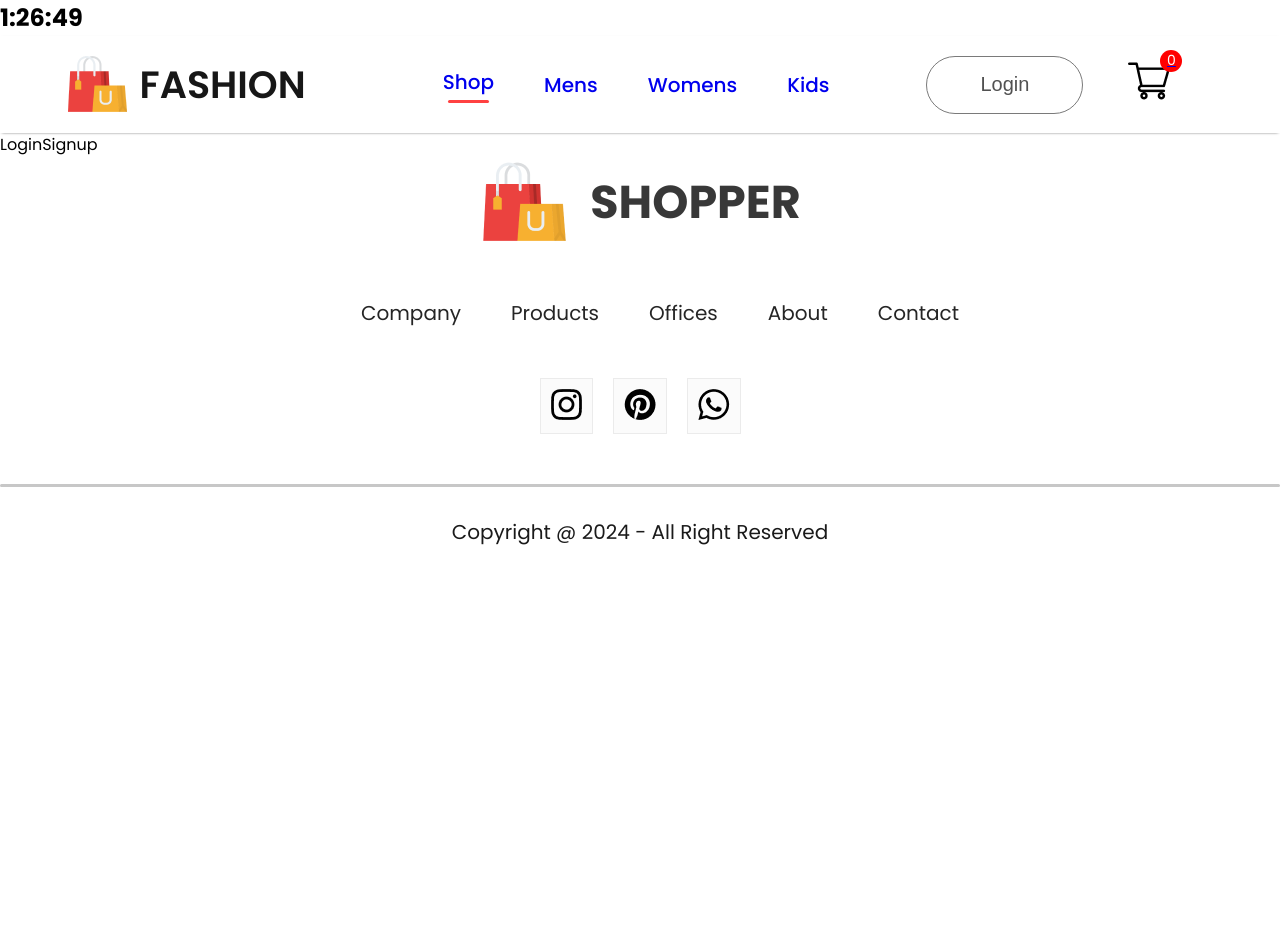
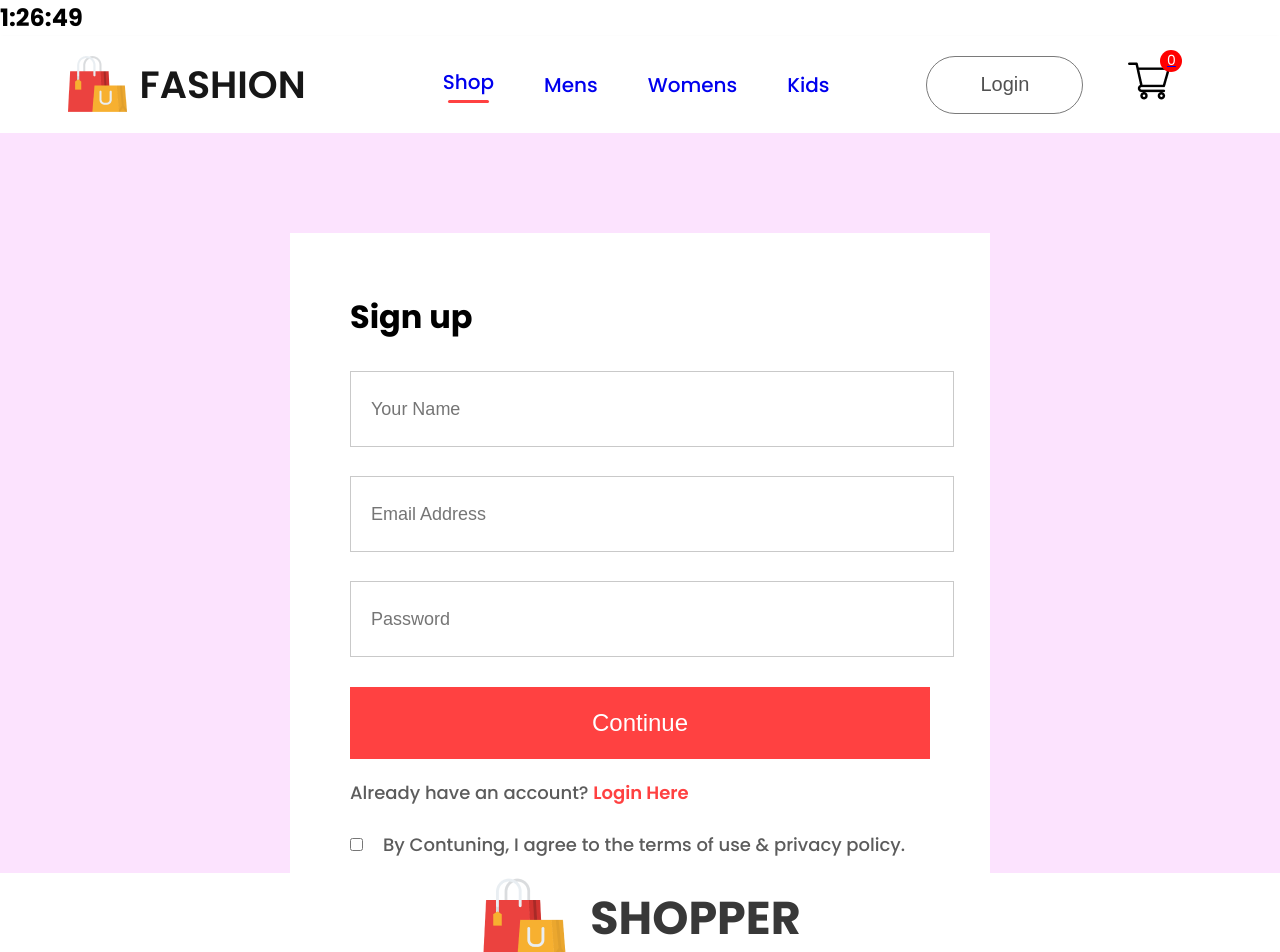
Before and after one commit to NA-Asraful-Khan/Fashion_Ecom, a React (Vite) app: page /login in a window 1280 px wide. Shown: the top 952 px of the page. Before the commit the page ends 800 px from the top, so only its background shows below. Built offline with nearby package versions, Linux system fonts and the light colour scheme.

Commit message:
SignUp done

```diff
--- /dev/null
+++ b/src/Pages/CSS/LoginSignup.css
@@ -0,0 +1,70 @@
+.loginSignup{
+    width: 100%;
+    height: 80vh;
+    background: #fce3fe;
+    padding-top: 100px;
+}
+
+.loginSignup-container{
+    width: 580px;
+    height: 600px;
+    background: white;
+    margin: auto;
+    padding: 40px 60px;
+}
+
+.loginSignup-container h1{
+    margin: 20px 0px;
+}
+
+.loginSignup-fields{
+    display: flex;
+    flex-direction: column;
+    gap: 29px;
+    margin-top: 30px;
+}
+
+.loginSignup-fields input{
+    height: 72px;
+    width: 100%;
+    padding-left: 20px;
+    border: 1px solid #c9c9c9;
+    outline: none;
+    color:#5c5c5c;
+    font-size: 18px;
+}
+
+.loginSignup-container button{
+    width: 580px;
+    height: 72px;
+    color: white;
+    background: #ff4141;
+    margin-top: 30px;
+    border: none;
+    font-size: 24px;
+    font-weight: 500;
+    cursor: pointer;
+}
+
+.loginsignup-login{
+    margin-top: 20px;
+    color:#5c5c5c;
+    font-size: 18px;
+    font-weight: 500;
+}
+
+.loginsignup-login span{
+    color: #ff4141;
+    font-weight: 600;
+    cursor: pointer;
+}
+
+.loginSignup-agree{
+    display: flex;
+    align-items: center;
+    margin-top: 25px;
+    gap: 20px;
+    color: #5c5c5c;
+    font-size: 18px;
+    font-weight: 500;
+}
--- a/src/Pages/LoginSignup.jsx
+++ b/src/Pages/LoginSignup.jsx
@@ -1,7 +1,22 @@
-
+import './CSS/LoginSignup.css'
 
 export const LoginSignup = () => {
   return (
-    <div>LoginSignup</div>
+    <div className="loginSignup">
+      <div className="loginSignup-container">
+        <h1>Sign up</h1>
+        <div className="loginSignup-fields">
+          <input type="text" placeholder="Your Name" />
+          <input type="email" placeholder="Email Address" />
+          <input type="password" placeholder="Password" />
+        </div>
+        <button>Continue</button>
+        <p className="loginsignup-login">Already have an account? <span>Login Here</span></p>
+        <div className="loginSignup-agree">
+          <input type="checkbox" name="" id=""/>
+          <p>By Contuning, I agree to the terms of use & privacy policy.</p>
+        </div>
+      </div>
+    </div>
   )
 }
```
